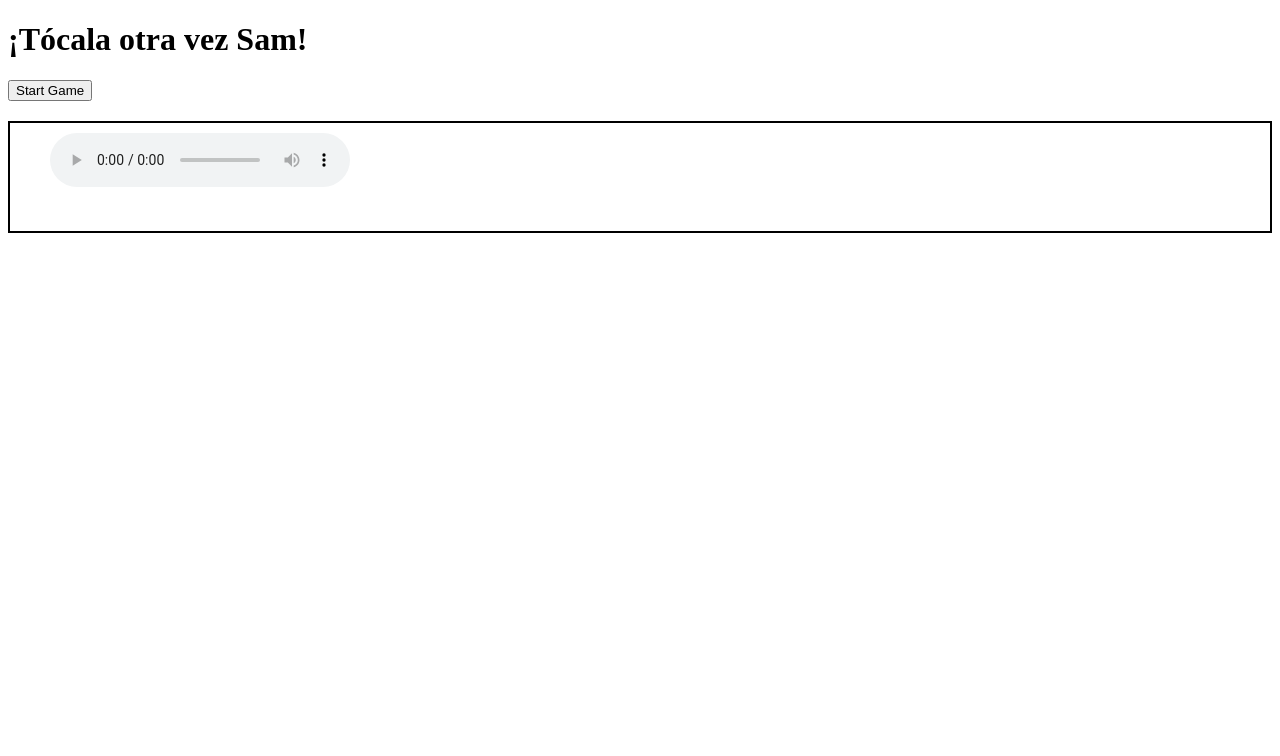
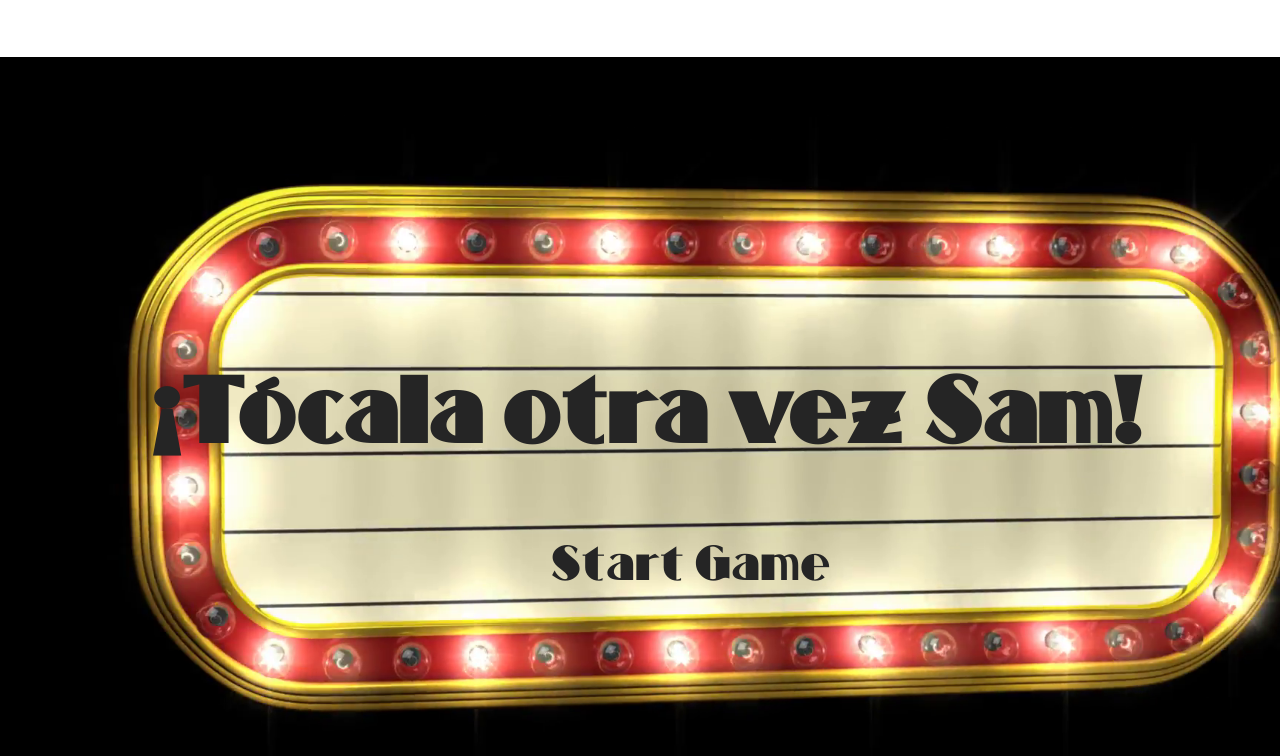
Before and after one commit to JacobCasado/TocalaOtraVezSam, a plain HTML site: page index.html in a window 1280 px wide. Drawn offline with nearby package versions, Linux system fonts and the light colour scheme.

Commit message:
Pantalla de inicio

```diff
--- a/css/style.css
+++ b/css/style.css
@@ -1,13 +1,56 @@
-div#quiz{
+body {
+  margin: 0;
+  padding: 0;
+}
+@font-face {
+  font-family: "Theatre";
+  src: url(../Fonts/StandingRoomOnlyNF.ttf);
+}
+.game-intro {
+  background-image: url("../Img/animated-theater-marquee_rrhhhogo__F0000.png");
+  background-size: cover;
+  background-repeat: no-repeat;
+  background-color: #000000;
+  height: 100vh;
+}
+.game-intro h1 {
+  font-family: "Theatre";
+  position: relative;
+  color: rgb(37, 37, 37);
+  position: 50%;
+  text-align: -webkit-center;
+  padding-top: 305px;
+  padding-left: 12px;
+  font-size: 85px;
+}
+
+.game-intro .start {
+  font-family: "Theatre";
+  background: none;
+  border: 0;
+  color: inherit;
+  color: rgb(37, 37, 37);
+  position: 50%;
+  text-align: -webkit-center;
+  font-size: 45px;
+  padding-left: 43%;
+  padding-top: 12px;
+}
+
+.game {
+  display: none;
+  background-image: url("../Img/theatre.jpg");
+  background-size: cover;
+  background-repeat: no-repeat;
+  height: 100vh;
+}
+
+.quiz {
   border: #000000 2px solid;
   padding: 10px 40px 40px 40px;
 }
 
-/* audio {
-  display: none;
-} */
-
-#container {
+/* #container {
   width: 600px;
   height: auto;
 }
@@ -17,7 +60,7 @@ div#quiz{
   display: block;
   width: 100%;
   height: 40px;
-  border-bottom: 1px solid #AFAFAF;
+  border-bottom: 1px solid #afafaf;
 }
 
 .name {
@@ -43,4 +86,4 @@ div#quiz{
 
 .row:nth-child(3) {
   background: #cd7f32;
-}
+} */
--- a/index.html
+++ b/index.html
@@ -14,12 +14,14 @@
 <body>
   <div class="game-intro">
     <h1>¡Tócala otra vez Sam!</h1>
-    <button id="start-button">Start Game</button>
+    <button class= "start" id="start-button">Start Game</button>
   </div>
-  <h2 id="quizStatus"></h2>
-  <div id="quiz"></div>
+  <div class="game">
+    <h2 id="quizStatus"></h2>
+    <div id="quiz"></div>
 
-  <div id="record"></div>
+    <div id="record"></div>
+  </div>
 
   <script src="https://ajax.aspnetcdn.com/ajax/jQuery/jquery-3.3.1.min.js"></script>
   <script src="js/clasification.js"></script>
--- a/js/dom.js
+++ b/js/dom.js
@@ -9,10 +9,9 @@ function renderQuestion() {
       correct +
       " de " +
       questions.length +
-      " respuestas correctas" +
-      "tus puntuación es " +
-      sum +
-      "</h2>";
+      " respuestas correctas." + "<br>" + "<br>" +
+      "Tu puntuación es de " +
+      sum + " puntos.</h2>";
     document.getElementById("quizStatus").innerHTML = "¡¡¡Quiz Completado!!!";
     var person = prompt(
       "Por favor escribe tu nombre",
--- a/js/quiz.js
+++ b/js/quiz.js
@@ -1,6 +1,8 @@
 window.onload = function() {
   document.getElementById("start-button").onclick = function() {
 
+    $('.game-intro').css('display','none');
+    $('.game').css('display','block');
     chronometre.set();
     renderQuestion();
   };
```
Also changed, not shown: Fonts/StandingRoomOnlyNF.otf (added), Fonts/StandingRoomOnlyNF.ttf (added), Img/Quiz.jpg (added), Img/animated-theater-marquee_rrhhhogo__F0000.png (added), Img/theatre.jpg (added).
